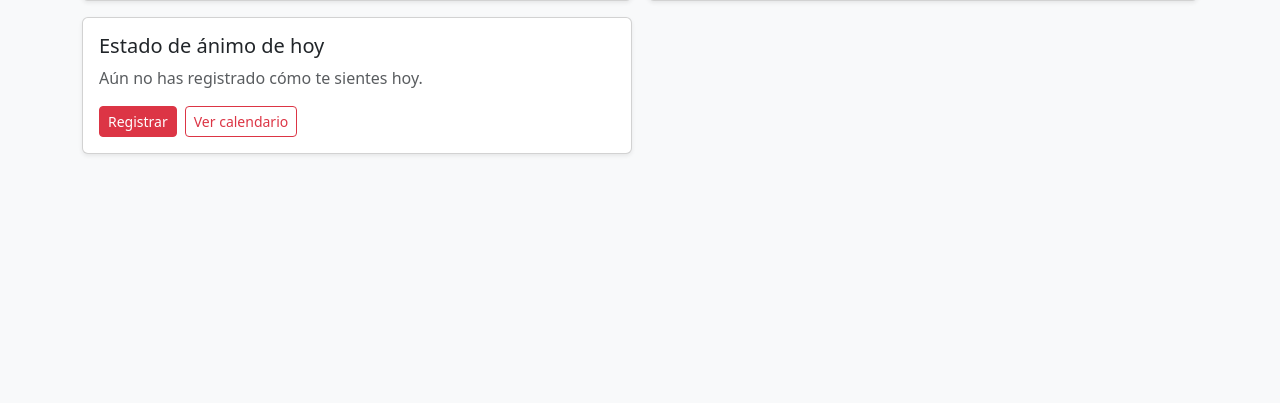
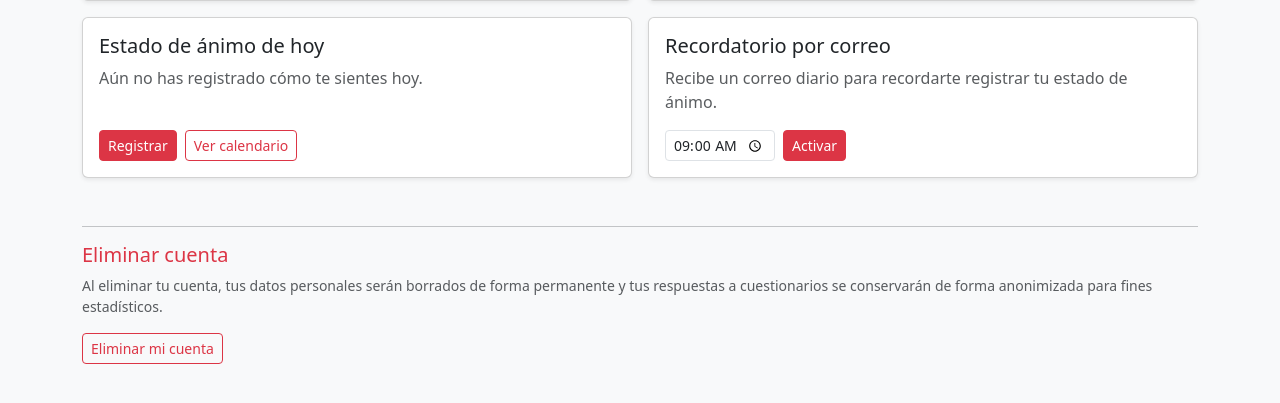
Before and after one commit to joaquinx293/Psicoapp_taller_web-, a Django app: template templates/cuentas/perfil_paciente.html in a window 1280 px wide. Shown: the part 287-690 px from the top of the page. Run offline with Django 5.2, Linux system fonts and the light colour scheme; the template is opened without the code that fills it, so the values that code supplies are empty.

Commit message:
HU-010: Solicitar eliminación de cuenta con anonimización [#8]

```diff
--- a/cuentas/views/__init__.py
+++ b/cuentas/views/__init__.py
@@ -5,3 +5,6 @@ from .dashboard_admin import dashboard_admin, aprobar_especialista, rechazar_esp
 from .gestionar_usuario import desactivar_usuario, reactivar_usuario, eliminar_usuario  # gestión de cuentas
 from .estado_animo import registrar_animo  # HU-022
 from .calendario_animo import calendario_animo  # HU-024
+from .eliminar_cuenta import confirmar_eliminacion, cuenta_eliminada  # HU-010
+from .pregunta_diaria_paciente import responder_pregunta_diaria, historial_pregunta_diaria  # HU-026
+from .recordatorio import configurar_recordatorio  # HU-027
--- a/templates/cuentas/confirmar_eliminacion.html
+++ b/templates/cuentas/confirmar_eliminacion.html
@@ -7,12 +7,12 @@
 
     <div class="card border-danger shadow-sm">
       <div class="card-header bg-danger text-white">
-        <h5 class="mb-0">⚠ Eliminar mi cuenta</h5>
+        <h5 class="mb-0"> Eliminar mi cuenta</h5>
       </div>
       <div class="card-body">
 
         <p class="text-muted mb-3">
-          Esta acción es <strong>permanente e irrecuperable</strong>. Una vez confirmada:
+          Esta acción es permanente. Una vez confirmada:
         </p>
         <ul class="text-muted small mb-4">
           <li>Tu nombre, correo y datos personales serán eliminados.</li>
@@ -38,7 +38,7 @@
             <button type="submit" class="btn btn-danger">
               Sí, eliminar mi cuenta permanentemente
             </button>
-            <a href="{% url 'cuentas:perfil_paciente' %}" class="btn btn-outline-secondary">
+            <a href="{% url 'cuentas:perfil_paciente' %}" class="btn btn-outline-danger">
               Cancelar
             </a>
           </div>
--- a/templates/cuentas/cuenta_eliminada.html
+++ b/templates/cuentas/cuenta_eliminada.html
@@ -4,11 +4,11 @@
 {% block contenido %}
 <div class="row justify-content-center mt-5">
   <div class="col-md-6 text-center">
-    <div class="mb-4" style="font-size: 3rem;">✅</div>
+    <div class="mb-4" style="font-size: 3rem;"></div>
     <h3 class="fw-bold mb-3">Tu cuenta ha sido eliminada</h3>
     <p class="text-muted mb-4">
       Tus datos personales han sido borrados. Tus respuestas a cuestionarios
-      se conservan de forma anonimizada. Tu especialista ha sido notificado.
+      se conservan de forma anonima y tu especialista ha sido notificado.
     </p>
     <a href="{% url 'cuentas:login' %}" class="btn btn-danger">
       Volver al inicio
--- a/templates/cuentas/perfil_paciente.html
+++ b/templates/cuentas/perfil_paciente.html
@@ -28,7 +28,35 @@
     </div>
   </div>
 
-  <!-- HU-022 / HU-024: Estado de ánimo -->
+  <!-- HU-026: Pregunta diaria -->
+  {% if pregunta_diaria %}
+  <div class="col-md-6">
+    <div class="card shadow-sm h-100">
+      <div class="card-body d-flex flex-column">
+        <h5 class="card-title">Pregunta de hoy</h5>
+        <p class="fw-semibold mb-3">{{ pregunta_diaria.texto }}</p>
+        {% if pregunta_ya_respondida %}
+          <p class="text-muted mb-0 mt-auto">✓ Ya respondiste la pregunta de hoy.</p>
+          <a href="{% url 'cuentas:historial_pregunta_diaria' %}"
+             class="btn btn-outline-danger btn-sm mt-2 align-self-start">
+            Ver historial
+          </a>
+        {% else %}
+          <div class="d-flex gap-2 mt-auto flex-wrap">
+            <a href="{% url 'cuentas:responder_pregunta_diaria' %}" class="btn btn-danger btn-sm">
+              Responder
+            </a>
+            <a href="{% url 'cuentas:historial_pregunta_diaria' %}" class="btn btn-outline-danger btn-sm">
+              Ver historial
+            </a>
+          </div>
+        {% endif %}
+      </div>
+    </div>
+  </div>
+  {% endif %}
+
+  <!-- HU-022  y HU-024 para el  Estado de ánimo -->
   <div class="col-md-6">
     <div class="card shadow-sm h-100">
       <div class="card-body d-flex flex-column">
@@ -63,5 +91,63 @@
       </div>
     </div>
   </div>
+
+  <!-- HU-027: Recordatorio diario por correo -->
+  <div class="col-md-6">
+    <div class="card shadow-sm h-100">
+      <div class="card-body d-flex flex-column">
+        <h5 class="card-title">Recordatorio por correo</h5>
+
+        {% if recordatorio and recordatorio.activo %}
+          <p class="text-muted mb-1">
+            Activo — envío a las <strong>{{ recordatorio.hora|time:"H:i" }}</strong>
+          </p>
+          <p class="text-muted small mb-3">
+            Recibirás un correo si no has registrado tu ánimo antes de esa hora.
+          </p>
+          <div class="d-flex gap-2 flex-wrap mt-auto">
+            <form method="post" action="{% url 'cuentas:configurar_recordatorio' %}" class="d-flex gap-2 align-items-center">
+              {% csrf_token %}
+              <input type="hidden" name="accion" value="guardar">
+              <input type="time" name="hora" value="{{ recordatorio.hora|time:'H:i' }}"
+                     class="form-control form-control-sm" style="width:110px;" required>
+              <button type="submit" class="btn btn-sm btn-outline-danger">Cambiar hora</button>
+            </form>
+            <form method="post" action="{% url 'cuentas:configurar_recordatorio' %}">
+              {% csrf_token %}
+              <input type="hidden" name="accion" value="desactivar">
+              <button type="submit" class="btn btn-sm btn-outline-secondary">Desactivar</button>
+            </form>
+          </div>
+        {% else %}
+          <p class="text-muted mb-3">
+            Recibe un correo diario para recordarte registrar tu estado de ánimo.
+          </p>
+          <form method="post" action="{% url 'cuentas:configurar_recordatorio' %}" class="mt-auto">
+            {% csrf_token %}
+            <input type="hidden" name="accion" value="guardar">
+            <div class="d-flex gap-2 align-items-center">
+              <input type="time" name="hora" value="09:00"
+                     class="form-control form-control-sm" style="width:110px;" required>
+              <button type="submit" class="btn btn-danger btn-sm">Activar</button>
+            </div>
+          </form>
+        {% endif %}
+
+      </div>
+    </div>
+  </div>
+</div>
+
+<hr class="mt-5">
+<div class="mt-3">
+  <h5 class="text-danger">Eliminar cuenta</h5>
+  <p class="text-muted small">
+    Al eliminar tu cuenta, tus datos personales serán borrados de forma permanente y
+    tus respuestas a cuestionarios se conservarán de forma anonimizada para fines estadísticos.
+  </p>
+  <a href="{% url 'cuentas:confirmar_eliminacion' %}" class="btn btn-outline-danger btn-sm">
+    Eliminar mi cuenta
+  </a>
 </div>
 {% endblock %}
```
Also changed, not shown: cuentas/models.py (+102 -0 lines), cuentas/urls.py (+11 -0 lines), cuentas/views/eliminar_cuenta.py (+3 -14 lines), gestion_usuarios/views/listado_pacientes.py (+13 -1 lines), templates/gestion_usuarios/dashboard.html (+15 -0 lines), cuentas/migrations/0006_notificacion.py (added).
